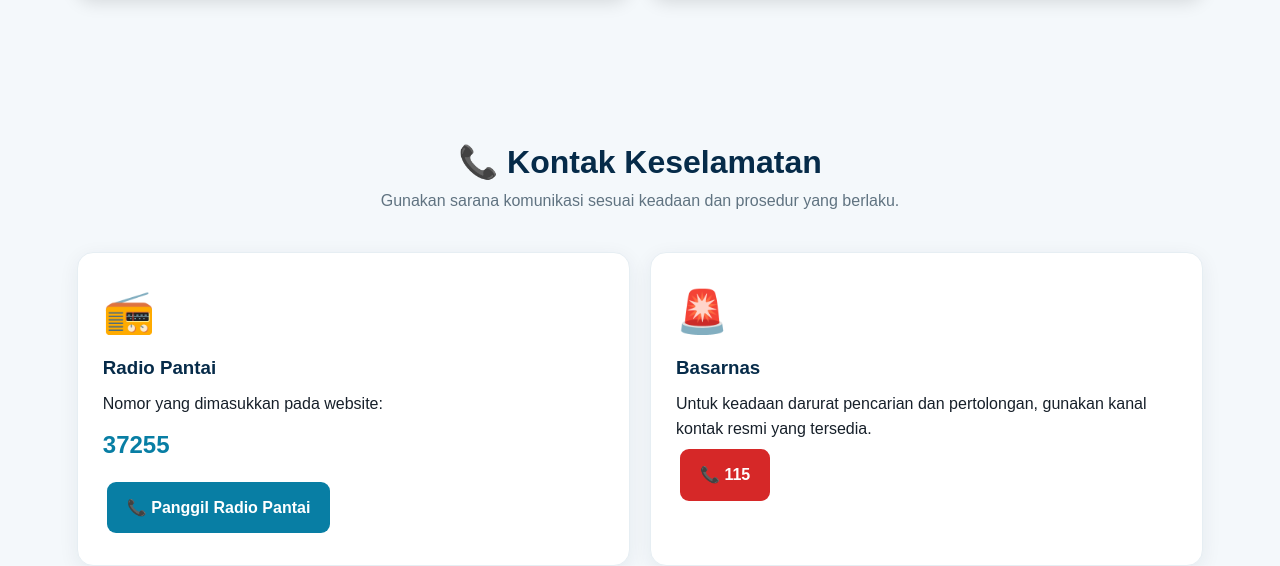
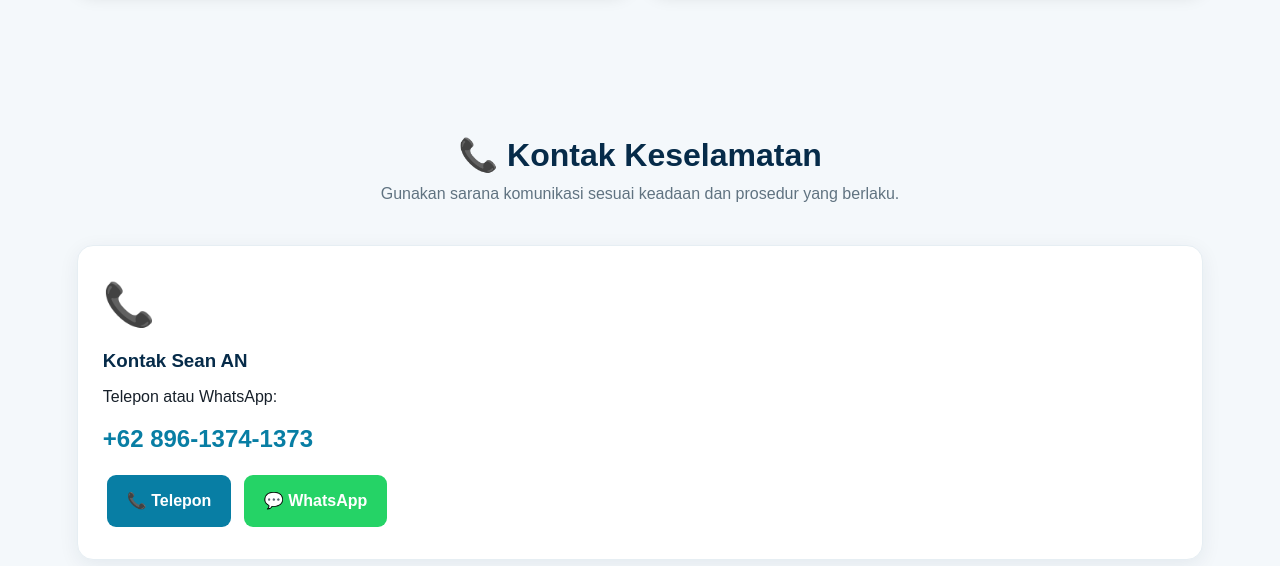
Before and after one commit to pelangiazia3-star/Sean-AN, a plain HTML site: page index.html in a window 1280 px wide. Shown: the part 4583-5149 px from the top of the page. Drawn offline with Linux system fonts and the light colour scheme.

Commit message:
Add files via upload

```diff
--- a/index.html
+++ b/index.html
@@ -146,12 +146,23 @@
       <li>Jenis bantuan yang diperlukan</li>
     </ul>
 
-    <div class="callbox">
-      <p><strong>Kontak Radio Pantai</strong></p>
-      <div class="number">37255</div>
-      <a class="btn yellow" href="tel:37255">📞 HUBUNGI RADIO PANTAI</a>
-      <a class="btn red" href="tel:115">🚨 HUBUNGI BASARNAS 115</a>
-      <p class="small" style="color:#555;margin-top:10px">
+<div class="callbox">
+  <p><strong>Kontak Sean AN</strong></p>
+  <div class="number">+62 896-1374-1373</div>
+
+  <a class="btn yellow" href="tel:+6289613741373">
+    📞 TELEPON
+  </a>
+
+  <a class="btn blue"
+     href="https://wa.me/6289613741373"
+     target="_blank">
+    💬 WHATSAPP
+  </a>
+
+  <a class="btn red" href="tel:115">
+    🚨 HUBUNGI BASARNAS 115
+  </a>
         Tombol telepon membuka aplikasi panggilan pada perangkat yang mendukung.
       </p>
     </div>
@@ -213,21 +224,35 @@
     <p>Gunakan sarana komunikasi sesuai keadaan dan prosedur yang berlaku.</p>
   </div>
 
-  <div class="cards">
-    <div class="card">
-      <div class="icon">📻</div>
-      <h3>Radio Pantai</h3>
-      <p>Nomor yang dimasukkan pada website:</p>
-      <h2 style="color:#087ea4;margin:10px 0">37255</h2>
-      <a class="btn blue" href="tel:37255">📞 Panggil Radio Pantai</a>
-    </div>
+<div class="card">
+  <div class="icon">📞</div>
 
-    <div class="card">
-      <div class="icon">🚨</div>
-      <h3>Basarnas</h3>
-      <p>Untuk keadaan darurat pencarian dan pertolongan, gunakan kanal kontak resmi yang tersedia.</p>
-      <a class="btn red" href="tel:115">📞 115</a>
-    </div>
+  <h3>Kontak Sean AN</h3>
+
+  <p>
+    Telepon atau WhatsApp:
+  </p>
+
+  <h2 style="color:#087ea4;margin:10px 0">
+    +62 896-1374-1373
+  </h2>
+
+  <a
+    class="btn blue"
+    href="tel:+6289613741373"
+  >
+    📞 Telepon
+  </a>
+
+  <a
+    class="btn"
+    style="background:#25d366;color:white"
+    href="https://wa.me/6289613741373"
+    target="_blank"
+  >
+    💬 WhatsApp
+  </a>
+</div>
   </div>
 </section>
 
```
